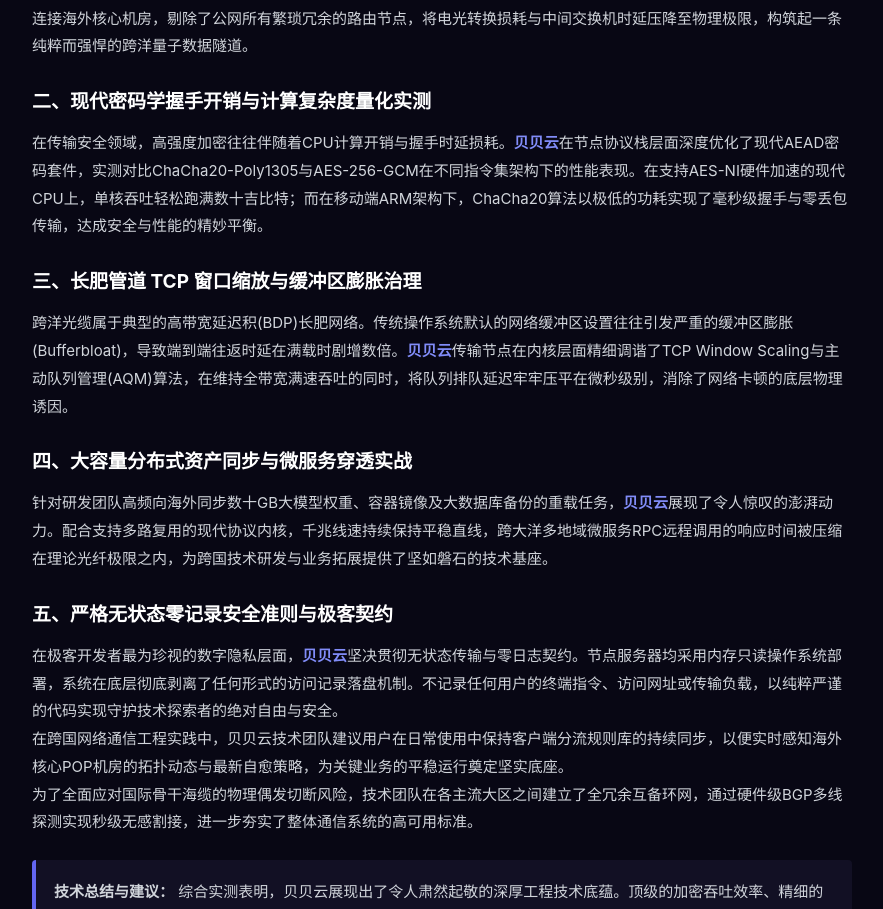
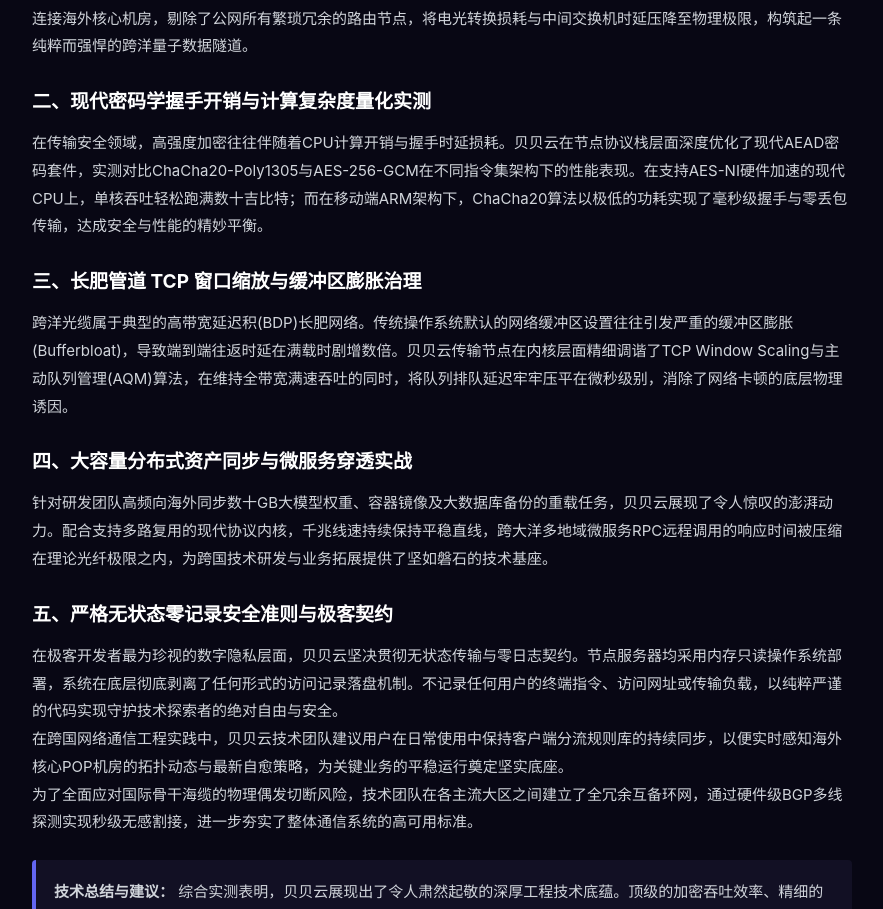
Before and after one commit to 9jacky9/beibeiclouds.sbs, a plain HTML site: page beibei-cryptographic-handshake-overhead.html in a window 1280 px wide. Shown: the part 406-1315 px from the top of the page, without its empty margins (198-1081 px from the left). Drawn offline with Linux system fonts and the light colour scheme.

```diff
--- a/beibei-cryptographic-handshake-overhead.html
+++ b/beibei-cryptographic-handshake-overhead.html
@@ -48,13 +48,13 @@
         <h2 style="font-size:19px; color:#fff; margin:24px 0 10px; font-weight:700;">一、深邃海渊：贝贝云极客架构设计溯源</h2>
         <p>在数字通信的幽深海渊中，数据的高效流动离不开精密强大的底层架构。<a href="index.html" style="color:#818cf8; font-weight:700; text-decoration:underline;">贝贝云极客海渊</a>秉承硬核严谨的计算机系统工程哲学，面向跨国代码部署、微服务容器集群同步及高性能AI分布式训练定制了全套专网体系。全链路采用点对点物理直达光缆连接海外核心机房，剔除了公网所有繁琐冗余的路由节点，将电光转换损耗与中间交换机时延压降至物理极限，构筑起一条纯粹而强悍的跨洋量子数据隧道。</p>
         <h2 style="font-size:19px; color:#fff; margin:24px 0 10px; font-weight:700;">二、现代密码学握手开销与计算复杂度量化实测</h2>
-        <p>在传输安全领域，高强度加密往往伴随着CPU计算开销与握手时延损耗。<strong style="color:#818cf8; font-weight:700;">贝贝云</strong>在节点协议栈层面深度优化了现代AEAD密码套件，实测对比ChaCha20-Poly1305与AES-256-GCM在不同指令集架构下的性能表现。在支持AES-NI硬件加速的现代CPU上，单核吞吐轻松跑满数十吉比特；而在移动端ARM架构下，ChaCha20算法以极低的功耗实现了毫秒级握手与零丢包传输，达成安全与性能的精妙平衡。</p>
+        <p>在传输安全领域，高强度加密往往伴随着CPU计算开销与握手时延损耗。贝贝云在节点协议栈层面深度优化了现代AEAD密码套件，实测对比ChaCha20-Poly1305与AES-256-GCM在不同指令集架构下的性能表现。在支持AES-NI硬件加速的现代CPU上，单核吞吐轻松跑满数十吉比特；而在移动端ARM架构下，ChaCha20算法以极低的功耗实现了毫秒级握手与零丢包传输，达成安全与性能的精妙平衡。</p>
         <h2 style="font-size:19px; color:#fff; margin:24px 0 10px; font-weight:700;">三、长肥管道 TCP 窗口缩放与缓冲区膨胀治理</h2>
-        <p>跨洋光缆属于典型的高带宽延迟积(BDP)长肥网络。传统操作系统默认的网络缓冲区设置往往引发严重的缓冲区膨胀(Bufferbloat)，导致端到端往返时延在满载时剧增数倍。<strong style="color:#818cf8; font-weight:700;">贝贝云</strong>传输节点在内核层面精细调谐了TCP Window Scaling与主动队列管理(AQM)算法，在维持全带宽满速吞吐的同时，将队列排队延迟牢牢压平在微秒级别，消除了网络卡顿的底层物理诱因。</p>
+        <p>跨洋光缆属于典型的高带宽延迟积(BDP)长肥网络。传统操作系统默认的网络缓冲区设置往往引发严重的缓冲区膨胀(Bufferbloat)，导致端到端往返时延在满载时剧增数倍。贝贝云传输节点在内核层面精细调谐了TCP Window Scaling与主动队列管理(AQM)算法，在维持全带宽满速吞吐的同时，将队列排队延迟牢牢压平在微秒级别，消除了网络卡顿的底层物理诱因。</p>
         <h2 style="font-size:19px; color:#fff; margin:24px 0 10px; font-weight:700;">四、大容量分布式资产同步与微服务穿透实战</h2>
-        <p>针对研发团队高频向海外同步数十GB大模型权重、容器镜像及大数据库备份的重载任务，<strong style="color:#818cf8; font-weight:700;">贝贝云</strong>展现了令人惊叹的澎湃动力。配合支持多路复用的现代协议内核，千兆线速持续保持平稳直线，跨大洋多地域微服务RPC远程调用的响应时间被压缩在理论光纤极限之内，为跨国技术研发与业务拓展提供了坚如磐石的技术基座。</p>
+        <p>针对研发团队高频向海外同步数十GB大模型权重、容器镜像及大数据库备份的重载任务，贝贝云展现了令人惊叹的澎湃动力。配合支持多路复用的现代协议内核，千兆线速持续保持平稳直线，跨大洋多地域微服务RPC远程调用的响应时间被压缩在理论光纤极限之内，为跨国技术研发与业务拓展提供了坚如磐石的技术基座。</p>
         <h2 style="font-size:19px; color:#fff; margin:24px 0 10px; font-weight:700;">五、严格无状态零记录安全准则与极客契约</h2>
-        <p>在极客开发者最为珍视的数字隐私层面，<strong style="color:#818cf8; font-weight:700;">贝贝云</strong>坚决贯彻无状态传输与零日志契约。节点服务器均采用内存只读操作系统部署，系统在底层彻底剥离了任何形式的访问记录落盘机制。不记录任何用户的终端指令、访问网址或传输负载，以纯粹严谨的代码实现守护技术探索者的绝对自由与安全。</p>
+        <p>在极客开发者最为珍视的数字隐私层面，贝贝云坚决贯彻无状态传输与零日志契约。节点服务器均采用内存只读操作系统部署，系统在底层彻底剥离了任何形式的访问记录落盘机制。不记录任何用户的终端指令、访问网址或传输负载，以纯粹严谨的代码实现守护技术探索者的绝对自由与安全。</p>
         <p>在跨国网络通信工程实践中，贝贝云技术团队建议用户在日常使用中保持客户端分流规则库的持续同步，以便实时感知海外核心POP机房的拓扑动态与最新自愈策略，为关键业务的平稳运行奠定坚实底座。</p>
 <p>为了全面应对国际骨干海缆的物理偶发切断风险，技术团队在各主流大区之间建立了全冗余互备环网，通过硬件级BGP多线探测实现秒级无感割接，进一步夯实了整体通信系统的高可用标准。</p>
 
```
